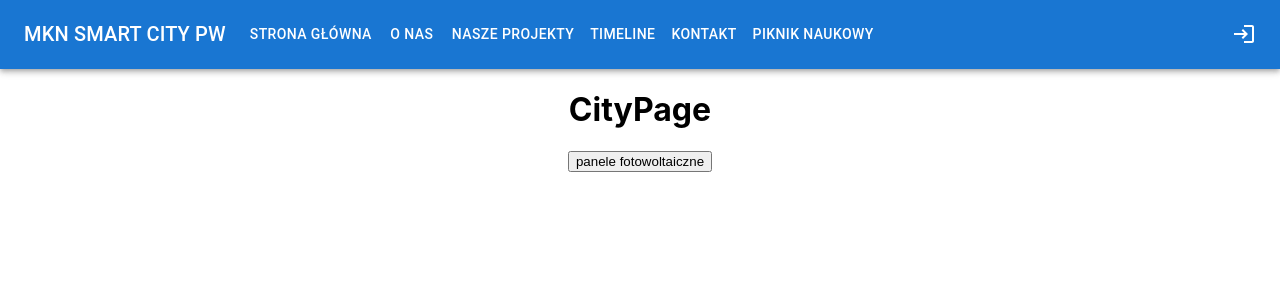
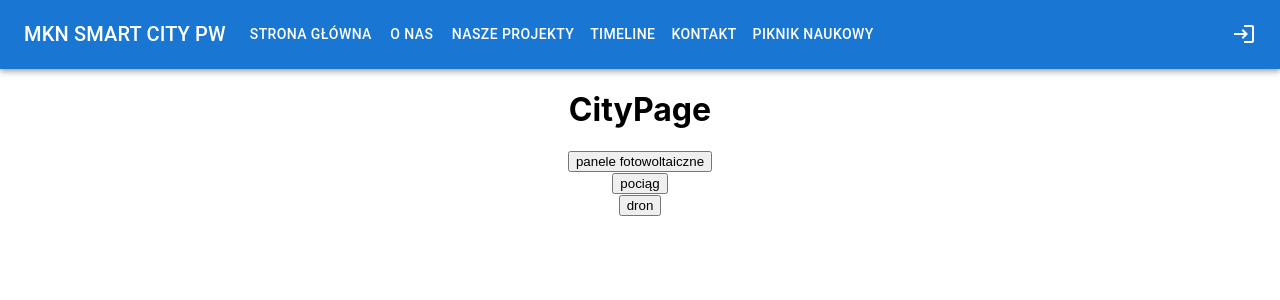
Before and after one commit to SmartCityPW/SCWWW, a React (Create React App) app: page /CityPage in a window 1280 px wide. Shown: the top 300 px of the page. Built offline with nearby package versions, Linux system fonts and the light colour scheme.

Commit message:
handling muliple modals

```diff
--- /dev/null
+++ b/src/components/StatefulCityModal/StatefulCityModal.js
@@ -0,0 +1,21 @@
+import React, { useState } from "react";
+import CityModal from "./CityModal";
+
+const StatefulCityModal = props => {
+    const [show, setShow] = useState(false);
+
+    const toggleModal = () => {
+        setShow(!show);
+    }
+
+    return (
+        <>
+            <button onClick={toggleModal}>{props.buttonText}</button>
+            <CityModal show={show} onClose={toggleModal} title={props.title}>
+                {props.children}
+            </CityModal>
+        </>
+    )
+}
+
+export default StatefulCityModal;
--- a/src/pages/citypage.js
+++ b/src/pages/citypage.js
@@ -3,10 +3,10 @@ import IconButton from '@mui/material/IconButton';
 import Button from '@mui/material/Button';
 import React, { useState } from 'react';
 import Header from '../components/header';
-import CityModal from '../components/CityModal/CityModal';
+import StatefulCityModal from '../components/StatefulCityModal/StatefulCityModal';
 
 function CityPage() {
-    const [show, setShow] = useState(false)
+    const [show, setShow] = useState(false) // czy potrzebne ?
 
     return (
         <div className="App">
@@ -16,22 +16,29 @@ function CityPage() {
             </h1>
 
             <div className='fotowoltaika'>
-                <button onClick={() => setShow(true)}>panele fotowoltaiczne</button>
-                <CityModal title="Fotowoltaika" onClose={() => setShow(false)} show={show}>
+                <StatefulCityModal title="fotowoltaika" buttonText="panele fotowoltaiczne">
                     <p> Dzień dobry,
                         czy są Państwo zainteresowani instalacją paneli fotowoltaiczych?
                     </p>
-                </CityModal>
+                </StatefulCityModal>
             </div>
 
-            {/* <div className='kolej'>
-                <button onClick={() => setShow(true)}>pociąg</button>
-                <CityModal title="Transport" onClose={() => setShow(false)} show={show}>
+            <div className='transport'>
+                <StatefulCityModal title="transport" buttonText="pociąg">
                     <p>
                         Przedstawimy teraz PLAN NA NAPRAWĘ POLSKIEJ KOLEI
                     </p>
-                </CityModal>
-            </div> */}
+                </StatefulCityModal>
+            </div>
+
+            <div className='dron'>
+                <StatefulCityModal title="dron" buttonText="dron">
+                    <p>
+                        PTAKI VS DRONY
+                    </p>
+                </StatefulCityModal>
+            </div>
+
         </div>
     );
 }
```
Also changed, not shown: src/components/StatefulCityModal/CityModal.css (renamed from src/components/CityModal/CityModal.css), src/components/StatefulCityModal/CityModal.js (renamed from src/components/CityModal/CityModal.js).
